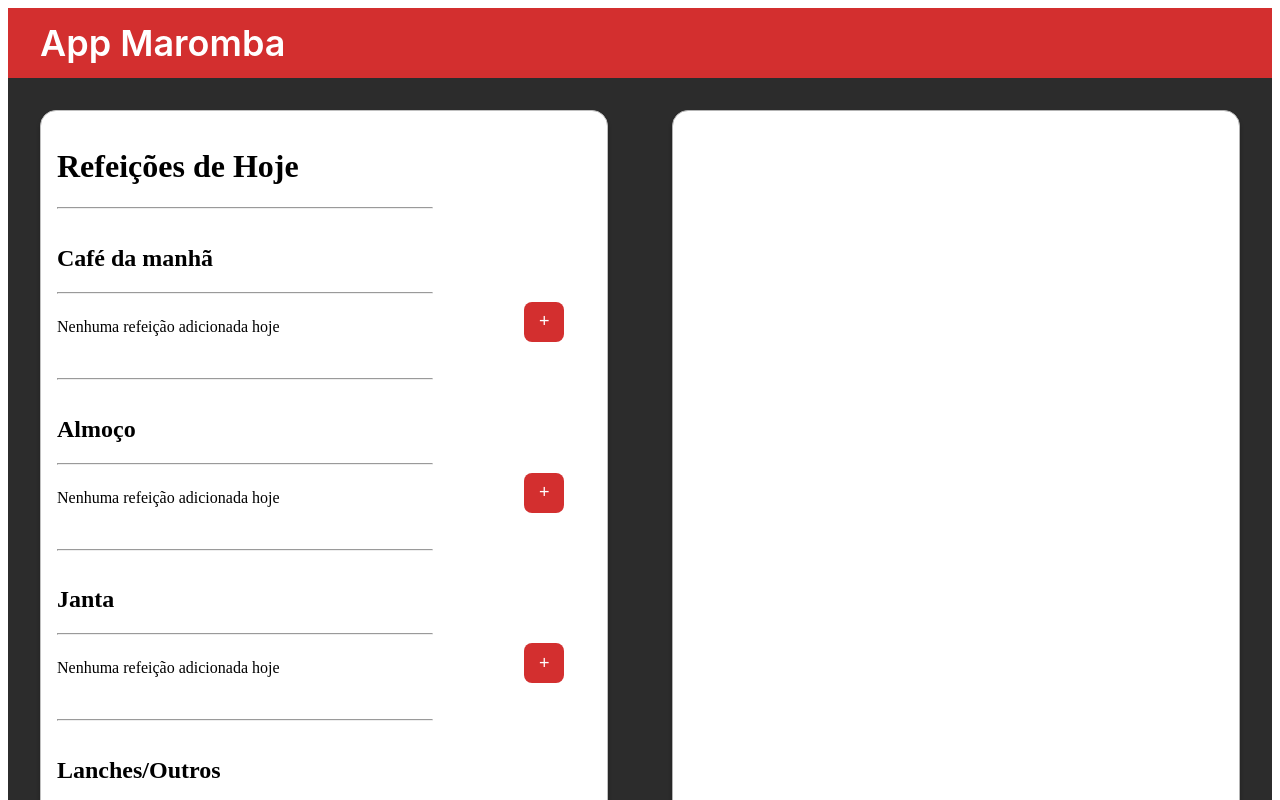
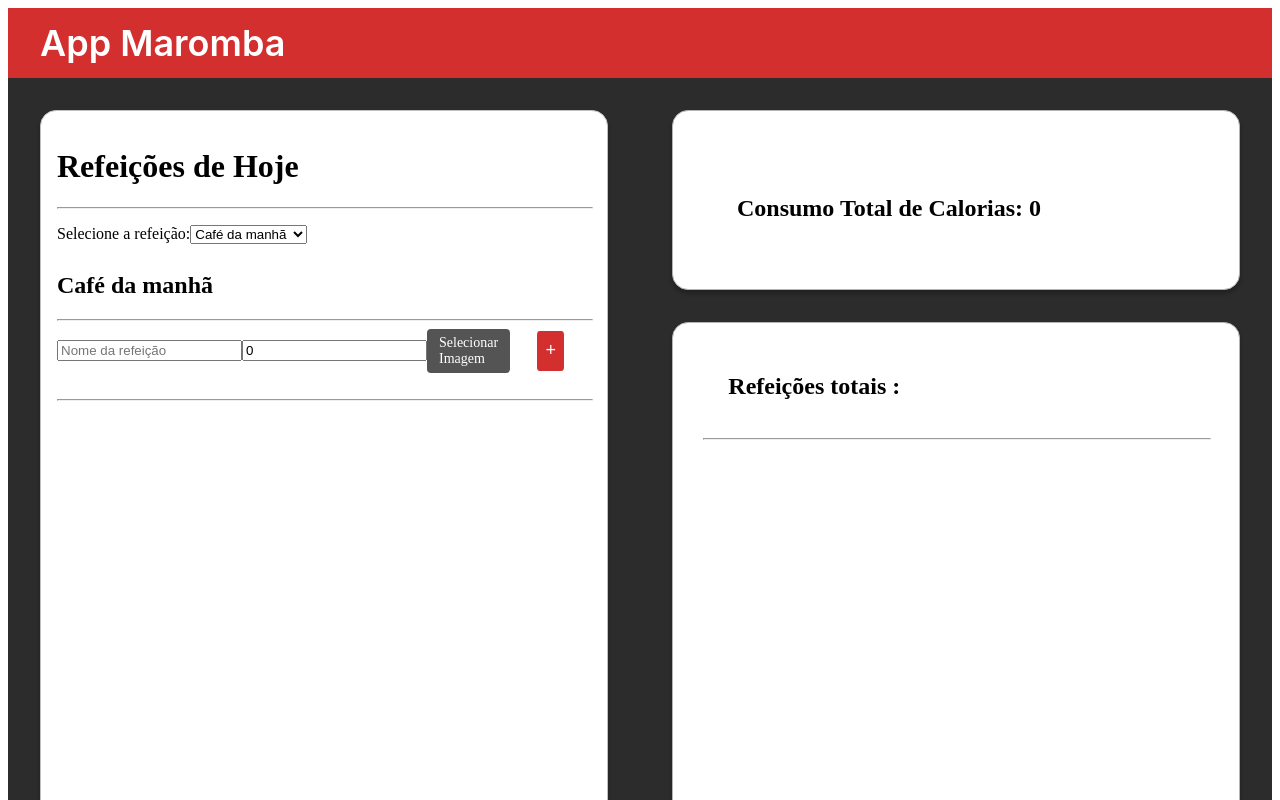
Before and after one commit to franciscocmneto/angular-diet-project, an Angular app in the folder dieta-maromba/: page /background in a window 1280 px wide. Shown: the top 800 px of the page. Built offline with nearby package versions, Linux system fonts and the light colour scheme.

Commit message:
funcional

```diff
--- a/dieta-maromba/package.json
+++ b/dieta-maromba/package.json
@@ -18,6 +18,8 @@
     "@angular/platform-browser": "^18.2.0",
     "@angular/platform-browser-dynamic": "^18.2.0",
     "@angular/router": "^18.2.0",
+    "angular-calendar": "^0.31.1",
+    "date-fns": "^4.1.0",
     "rxjs": "~7.8.0",
     "tslib": "^2.3.0",
     "zone.js": "~0.14.10"
--- a/dieta-maromba/src/app/app-routing.module.ts
+++ b/dieta-maromba/src/app/app-routing.module.ts
@@ -16,4 +16,4 @@ const routes: Routes = [
   imports: [RouterModule.forRoot(routes)],
   exports: [RouterModule]
 })
-export class AppRoutingModule { } //oi
+export class AppRoutingModule { }
--- a/dieta-maromba/src/app/app.component.html
+++ b/dieta-maromba/src/app/app.component.html
@@ -1 +1,3 @@
+<div>
   <router-outlet></router-outlet>
+</div>
--- a/dieta-maromba/src/app/app.module.ts
+++ b/dieta-maromba/src/app/app.module.ts
@@ -1,7 +1,7 @@
 import { NgModule } from '@angular/core';
 import { BrowserModule } from '@angular/platform-browser';
-
 import { AppRoutingModule } from './app-routing.module';
+import { FormsModule } from '@angular/forms';
 import { AppComponent } from './app.component';
 import { BackgroundComponent } from './background/background.component';
 import { RefeicaoComponent } from './refeicao/refeicao.component';
@@ -14,7 +14,8 @@ import { RefeicaoComponent } from './refeicao/refeicao.component';
   ],
   imports: [
     BrowserModule,
-    AppRoutingModule
+    AppRoutingModule,
+    FormsModule
   ],
   providers: [],
   bootstrap: [AppComponent]
--- a/dieta-maromba/src/app/background/background.component.css
+++ b/dieta-maromba/src/app/background/background.component.css
@@ -1,29 +1,42 @@
-hr{
-  width: 70%;
+hr {
+  width: 100%;
   margin-left: 0%;
 }
 
-.titulo-container{
+.titulo-container {
   width: 100%;
-
 }
 
-.btn-add {
+.btn-enviar {
   background-color: #D32F2F;
-  width: 40px;
+  width: 50px;
   height: 40px;
   margin-right: 5%;
   border: none;
-  border-radius: 20%;
+  border-radius: 10%;
   color: white;
   display: inline-flex;
   justify-content: center;
   align-items: center;
   cursor: pointer;
   padding: 0;
-  font-size:large;
+  font-size: large;
 }
 
+.custom-file-upload {
+  display: inline-block;
+  padding: 6px 12px;
+  cursor: pointer;
+  background-color: #545454;
+  color: rgb(255, 255, 255);
+  border-radius: 4px;
+  margin-right: 5%;
+  font-size: 14px;
+}
+
+.custom-file-upload input[type="file"] {
+  display: none;
+}
 
 .default_30-1240 {
   display: flex;
@@ -33,6 +46,7 @@ hr{
   align-items: flex-start;
   background: #2C2C2C;
 }
+
 .navbar {
   padding: 8px 32px 8px 32px;
   display: flex;
@@ -47,6 +61,7 @@ hr{
   height: 74px;
   width: -webkit-fill-available;
 }
+
 .text-app-maromba_32-834 {
   color: #ffffff;
   font-size: 36px;
@@ -58,7 +73,6 @@ hr{
   text-wrap: wrap;
   width: -webkit-fill-available;
 }
-
 
 .x--cones_32-845 {
   width: 24px;
@@ -88,6 +102,7 @@ hr{
   width: -webkit-fill-available;
   height: 100%;
 }
+
 .left-content_30-1244 {
   padding: 32px;
   display: flex;
@@ -101,6 +116,7 @@ hr{
   width: -webkit-fill-available;
   height: 100%;
 }
+
 .content-card_30-1245 {
   padding: 16px;
   display: flex;
@@ -134,12 +150,12 @@ hr{
   width: -webkit-fill-available;
   height: 100%;
 }
+
 .calend-rio_30-1295 {
   display: flex;
+  padding: 30px;
   flex-direction: column;
-  justify-content: flex-start;
   flex-wrap: nowrap;
-  align-items: flex-start;
   gap: 10px;
   box-sizing: border-box;
   overflow: hidden;
--- a/dieta-maromba/src/app/background/background.component.html
+++ b/dieta-maromba/src/app/background/background.component.html
@@ -1,8 +1,6 @@
 <div class="default_30-1240">
   <div class="navbar">
     <span class="text-app-maromba_32-834">App Maromba</span>
-    <div class="bot-o_32-844">
-    </div>
   </div>
 
   <div class="body">
@@ -13,28 +11,60 @@
           <hr />
         </div>
 
-        <div *ngFor="let refeicao of refeicoes" class="titulo-container">
-          <h2>{{ refeicao }}</h2>
+        <div>
+          <label for="refeicao">Selecione a refeição:</label>
+          <select [(ngModel)]="refeicaoSelecionada" id="refeicao">
+            <option *ngFor="let refeicao of refeicoes" [value]="refeicao">{{ refeicao }}</option>
+          </select>
+        </div>
+
+        <div class="titulo-container">
+          <h2>{{ refeicaoSelecionada }}</h2>
           <hr />
-          <div style="display: flex; justify-content: space-between;">
-            <p>Nenhuma refeição adicionada hoje</p>
-            <button
-              type="button"
-              class="btn-add"
-              [routerLink]="['/adicionar-refeicao', refeicao]">
-              +
-            </button>
+          <div style="display: flex; justify-content: space-between; align-items: center;">
+            <input [(ngModel)]="novaRefeicaoNome" placeholder="Nome da refeição" />
+            <input [(ngModel)]="novaRefeicaoCalorias" type="number" placeholder="Calorias" />
+
+
+            <label class="custom-file-upload">
+              <input type="file" (change)="onFileChange($event)" accept="image/*" />
+              Selecionar Imagem
+            </label>
+
+            <button type="button" class="btn-enviar" (click)="adicionarRefeicao()">+</button>
           </div>
           <br />
           <hr />
+          <div>
+            <ul>
+              <li *ngFor="let r of (refeicaoSelecionada === 'Café da manhã' ? cafeDaManha :
+                                   refeicaoSelecionada === 'Almoço' ? almoco :
+                                   refeicaoSelecionada === 'Janta' ? janta :
+                                   lanches)">
+                <img [src]="r.imagem" alt="{{ r.nome }}" style="width: 50px; height: 50px; margin-right: 10px; vertical-align: middle;" />
+                {{ r.nome }} - {{ r.calorias }} calorias
+              </li>
+            </ul>
+          </div>
         </div>
-
       </div>
     </div>
 
     <div class="right-content_30-1294">
-      <div class="calend-rio_30-1295"></div>
-      <div class="consumo-total_30-1351"></div>
+      <div class="consumo-total_30-1351">
+        <h2>Consumo Total de Calorias: {{ totalCalorias }}</h2>
+      </div>
+      <div class="calend-rio_30-1295">
+        <h2 style="margin-left: 5%;">Refeições totais :</h2>
+        <hr>
+        <ul>
+          <li *ngFor="let refeicao of refeicoesDoDia">
+            <img [src]="refeicao.imagem" alt="{{ refeicao.nome }}" style="width: 50px; height: 50px; margin-right: 10px; vertical-align: middle;" />
+            {{ refeicao.nome }} - {{ refeicao.calorias }} calorias
+          </li>
+        </ul>
+      </div>
     </div>
+
   </div>
 </div>
--- a/dieta-maromba/src/app/background/background.component.ts
+++ b/dieta-maromba/src/app/background/background.component.ts
@@ -7,8 +7,59 @@ import { Component } from '@angular/core';
 })
 export class BackgroundComponent {
   refeicoes: string[] = ['Café da manhã', 'Almoço', 'Janta', 'Lanches/Outros'];
+  refeicaoSelecionada: string = this.refeicoes[0];
+  novaRefeicaoNome: string = '';
+  novaRefeicaoCalorias: number = 0;
+  novaRefeicaoImagem: string | ArrayBuffer | null = null;
 
-  constructor() {
+  // refeições  do dia
+  cafeDaManha: any[] = [];
+  almoco: any[] = [];
+  janta: any[] = [];
+  lanches: any[] = [];
+  totalCalorias: number = 0;
+  refeicoesDoDia: any[] = [];
 
+  adicionarRefeicao() {
+    const novaRefeicao = {
+      nome: this.novaRefeicaoNome,
+      calorias: this.novaRefeicaoCalorias,
+      imagem: this.novaRefeicaoImagem
+    };
+
+    switch (this.refeicaoSelecionada) {
+      case 'Café da manhã':
+        this.cafeDaManha.push(novaRefeicao);
+        break;
+      case 'Almoço':
+        this.almoco.push(novaRefeicao);
+        break;
+      case 'Janta':
+        this.janta.push(novaRefeicao);
+        break;
+      case 'Lanches/Outros':
+        this.lanches.push(novaRefeicao);
+        break;
+    }
+
+
+    this.refeicoesDoDia.push(novaRefeicao);
+
+    // total de calorias
+    this.totalCalorias += this.novaRefeicaoCalorias;
+
+
+    this.novaRefeicaoNome = '';
+    this.novaRefeicaoCalorias = 0;
+    this.novaRefeicaoImagem = null;
+  }
+
+  onFileChange(event: any) {
+    const file = event.target.files[0];
+    const reader = new FileReader();
+    reader.onload = (e) => {
+      this.novaRefeicaoImagem = reader.result;
+    };
+    reader.readAsDataURL(file);
   }
 }
--- a/dieta-maromba/src/app/refeicao/refeicao.component.html
+++ b/dieta-maromba/src/app/refeicao/refeicao.component.html
@@ -1,13 +1,14 @@
 <div class="header">
     <div class="logo">
+      <img src="/dieta-maromba/src/imgs/background.png" alt="Logo do App Maromba">
       <span>App Maromba</span>
     </div>
     <button class="home-button" [routerLink]="['/background']">Home</button>
-
   </div>
+  <div class="espaco"></div>
   <div class="content">
     <div class="card">
-    <h2>☕ {{ tipoRefeicao }}</h2>
+      <h2>☕ Café da Manhã</h2>
       <form>
         <div class="input-group">
           <label for="nome">Refeição</label>
@@ -25,7 +26,7 @@
             </div>
           </label>
         </div>
-      <button type="button" class="add-button" (click)="add()">Adicionar</button>
+        <button type="button" class="add-button" >Adicionar</button>
       </form>
     </div>
   </div>
--- a/dieta-maromba/src/app/refeicao/refeicao.component.ts
+++ b/dieta-maromba/src/app/refeicao/refeicao.component.ts
@@ -1,27 +1,20 @@
-import { Component, OnInit } from '@angular/core';
-import { ActivatedRoute } from '@angular/router';
 import { Location } from '@angular/common';
+import { Component } from '@angular/core';
 
 @Component({
   selector: 'app-refeicao',
   templateUrl: './refeicao.component.html',
-  styleUrls: ['./refeicao.component.css']
+  styleUrl: './refeicao.component.css'
 })
-export class RefeicaoComponent implements OnInit {
-  tipoRefeicao: string = '';
+export class RefeicaoComponent {
 
   constructor(
-    private route: ActivatedRoute,
     private location: Location
-  ) {}
+  ){}
 
-  ngOnInit(): void {
-    this.route.paramMap.subscribe(params => {
-      this.tipoRefeicao = params.get('tipoRefeicao') || '';
-    });
-  }
 
-  add(): void {
-    this.location.back();
-  }
+add(): void{
+  this.location.back();
 }
+
+}
```
Also changed, not shown: 1 other file (tests, documents, lock files or other folders). Lines whose indentation alone changed are shown as unchanged.
